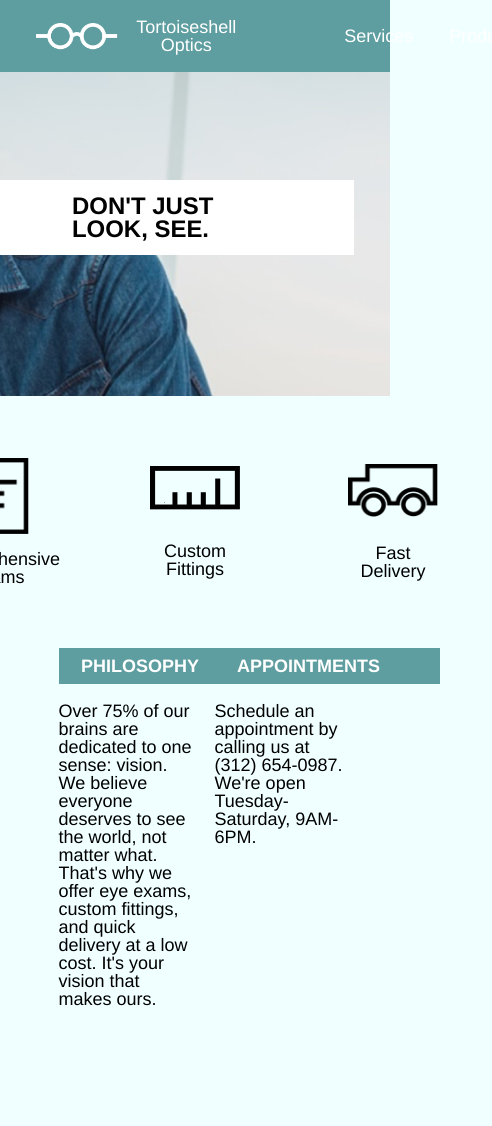
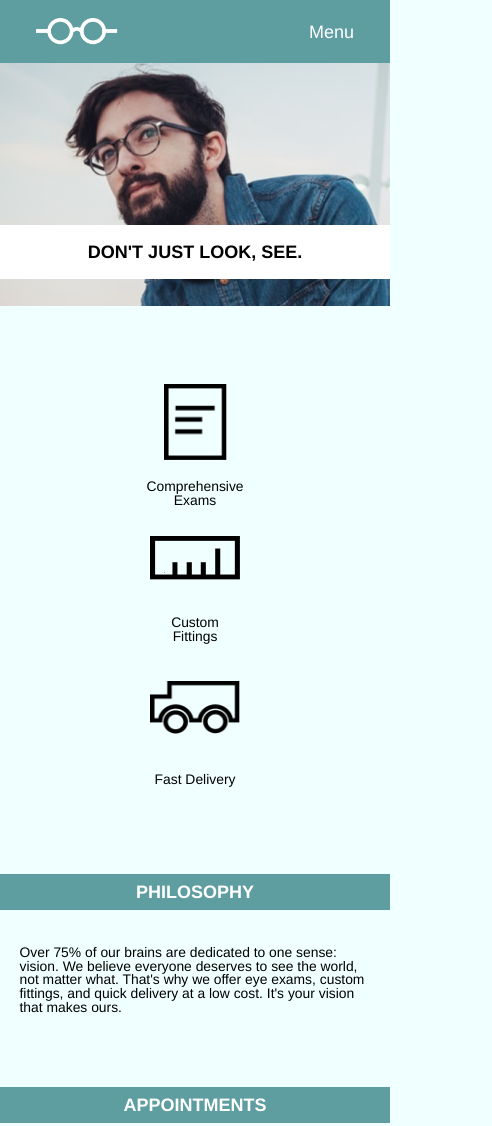
Before and after one commit to luskn/optics-project, a plain HTML site: page index.html in a window 390 px wide. Shown: the top 1126 px of the page, 492 px wide, since content can reach past the window. Drawn offline with Linux system fonts and the light colour scheme.

Commit message:
Complite style for mobile version.

```diff
--- a/index.html
+++ b/index.html
@@ -3,8 +3,8 @@
 <title>Tortoiseshell Optics</title>
 <link rel="stylesheet" href="resources/css/reset.css">
 <link rel="stylesheet" href="resources/css/style.css">
-<header>
-  <nav class="container nav">
+<header class="main-container">
+  <nav class="container nav full">
     <div class="nav-logo">
       <img src="resources/images/logo-white.png" alt="Logo image">
       <span>Tortoiseshell Optics</span>
@@ -15,11 +15,19 @@
       <li>Contact</li>
     </ul>
   </nav>
+  <nav class="container nav small">
+    <div class="nav-logo">
+      <img src="resources/images/logo-white.png" alt="Logo image">
+    </div>
+    <ul class="nav-list">
+      <li>Menu</li>
+    </ul>
+  </nav>
   <div class="container head-line">
     <h1>DON'T JUST LOOK, SEE.</h1>
   </div>
 </header>
-<main>
+<main class="main-container">
   <section class="container advantages">
     <div class="advantages-item">
       <img id="paper" src="resources/images/paper-icon.png" alt="">
@@ -45,7 +53,7 @@
     </div>
   </section>
 </main>
-<footer>
+<footer class="main-container">
   <div class="container copyright">
     <img src="resources/images/logo-black.png" alt="Logo">
     <span>Copyright Tortoiseshell Optics</span>
--- a/resources/css/style.css
+++ b/resources/css/style.css
@@ -18,6 +18,7 @@ html {
 /* Header */
 header {
 	background: url(../images/glasses-bg.png) center/cover no-repeat;
+	background-position: 15%;
 	height: 30rem;
 	padding-top: 1rem;
 }
@@ -66,6 +67,10 @@ h1 {
 	justify-content: flex-end;
 }
 
+.small {
+	display: none;
+}
+
 @media screen and (max-width: 1024px) {
 	header {
 		padding: 0;
@@ -83,6 +88,33 @@ h1 {
 		padding: .75rem 4rem;
 		font-size: 1.33rem;
 		margin-right: 2rem;
+		top: 8.5rem;	/*5rem + 3.5rem from nav*/
+	}
+}
+
+@media screen and  (max-width: 580px) {
+	.full {
+		display: none;
+	}
+
+	.small {
+		display: flex;
+	}
+
+	.head-line {
+		display: block;
+		text-align: center;
+	}
+
+	header {
+		height: 17rem;
+	}
+
+	h1 {
+		padding: 1rem;
+		font-size: 1rem;
+		margin: 0;
+		top: 12.5rem /* 9rem + 3.5 rem from nav */
 	}
 }
 /* Main */
@@ -98,6 +130,7 @@ h1 {
 
 .advantages {
 	justify-content: center;
+	padding: 3rem 0;
 }
 
 .advantages-item {
@@ -107,7 +140,7 @@ h1 {
 	flex-direction: column;
 	height: 8rem;
 	width: 5rem;
-	padding: 3rem;
+	padding: 0 3rem;
 	text-align: center;
 }
 
@@ -116,8 +149,6 @@ h1 {
 }
 
 .info-item {
-	padding-bottom: 5rem;
-	padding-left: 5%;
 	width: 35%;
 }
 
@@ -131,6 +162,37 @@ h1 {
 	width: 10rem;
 }
 
+.info-item p {
+	padding-left: 5%;
+	padding-bottom: 5rem;
+}
+
+@media screen and (max-width: 580px) {
+	.advantages {
+		align-items: center;
+		flex-direction: column;
+		padding: 3.77rem 0;
+		font-size: .77rem;
+	}
+
+	.info {
+		flex-wrap: wrap;
+	}
+
+	.info-item {
+		width: 100%;
+	}
+
+	.info-item h2 {
+		text-align: center;
+		width: auto;
+	}
+
+	.info-item p {
+		font-size: .77rem;
+		padding: 1rem 5% 4rem 5%
+	}
+}
 /* Footer */
 
 .copyright {
@@ -141,3 +203,13 @@ h1 {
 	height: 1.5rem;
 	padding-right: 1rem;
 }
+
+@media screen and (max-width: 580px) {
+	.copyright {
+		justify-content: center;
+	}
+
+	.copyright span {
+		display: none;
+	}
+}
```
Also changed, not shown: resources/css/reset.css (line endings or trailing spaces).
